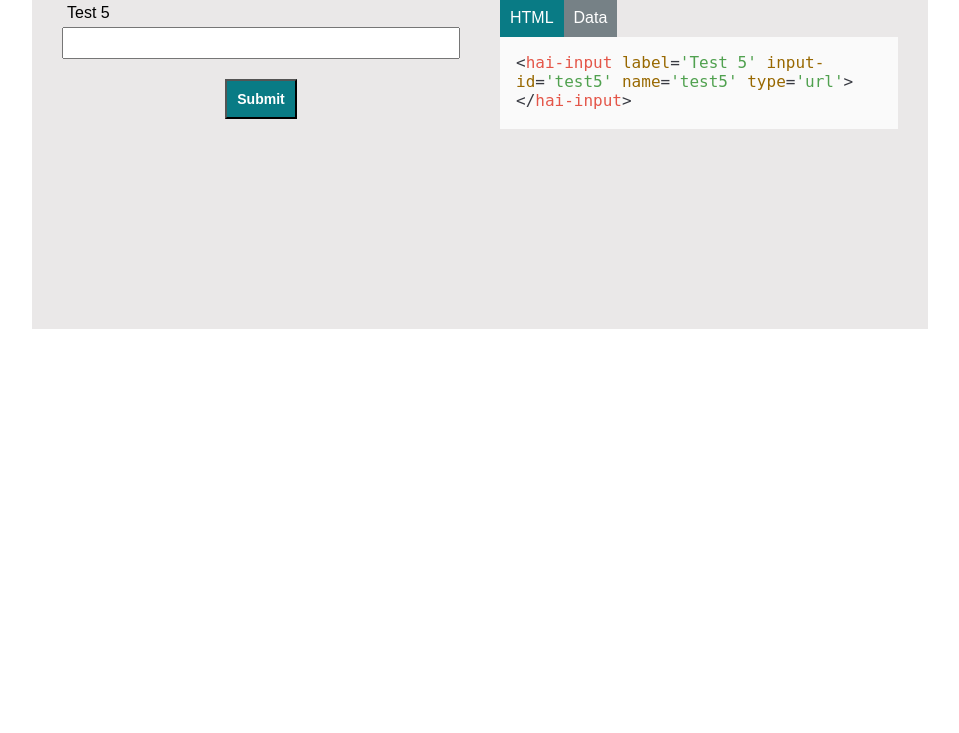
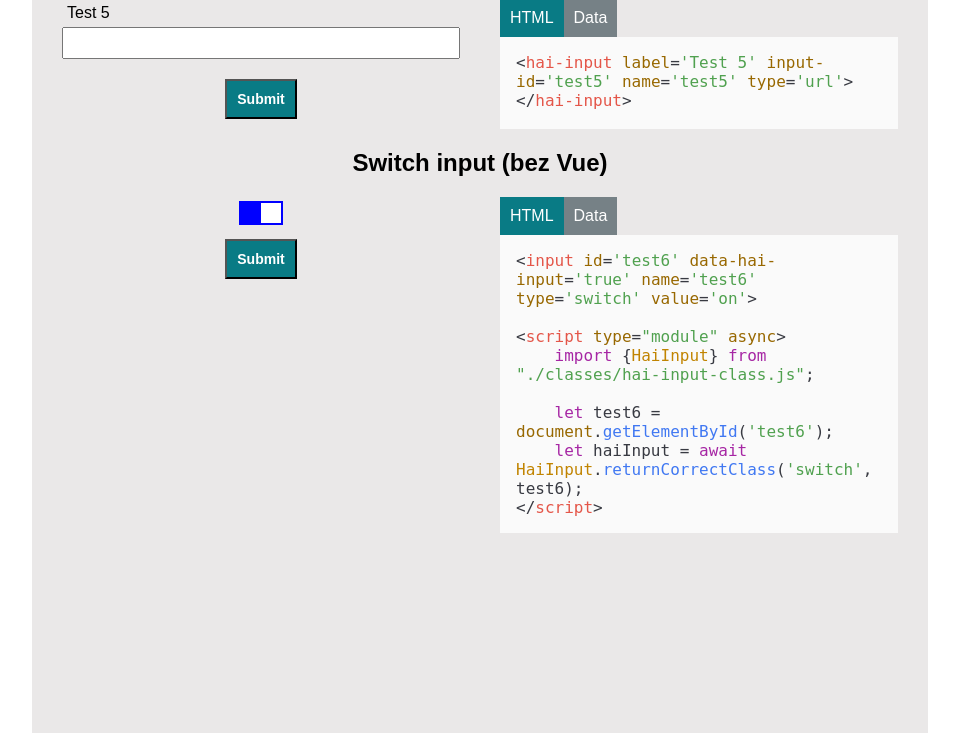
Before and after one commit to safraja/hai-form-vue, a PHP site: page / in a window 1280 px wide. Shown: the part 1573-2306 px from the top of the page, without its empty margins (160-1119 px from the left). Before the commit the page ends 1902 px from the top, so only its background shows below. Run offline with PHP 8.4, Linux system fonts and the light colour scheme; some libraries are stand-ins or nearby versions.

Commit message:
First somehow working version.

```diff
--- a/classes/hai-input-url-class.js
+++ b/classes/hai-input-url-class.js
@@ -250,12 +250,6 @@ class HaiInputUrl extends HaiInputText
         {
             event.target.classList.add('invalid');
             event.target.setCustomValidity(validity.message);
-            //TODO - vyřeš problém u custom elementů.
-            /*
-            this.twin.style.display = 'none';
-            this.twin.type = 'text';
-            this.twin.setCustomValidity(validity.message);
-            */
         }
         else
         {
--- /dev/null
+++ b/code-examples/example-6.html
@@ -0,0 +1,8 @@
+<input id='test6' data-hai-input='true' name='test6' type='switch' value='on'>
+
+<script type="module" async>
+    import {HaiInput} from "./classes/hai-input-class.js";
+
+    let test6 = document.getElementById('test6');
+    let haiInput = await HaiInput.returnCorrectClass('switch', test6);
+</script>
--- a/hai-input-element.js
+++ b/hai-input-element.js
@@ -122,13 +122,25 @@ export default {
             this.haiInput.handleFocusOut(event);
             let validity = this.haiInput.checkValidity();
 
+            let fn = (invalidEvent) =>
+            {
+                this.$refs.input.reportValidity();
+            };
+
             if(validity.success === false)
             {
                 this.$refs.alert.textContent = validity.message;
+                this.haiInput.twin.style.display = 'none';
+                this.haiInput.twin.type = 'text';
+                this.haiInput.twin.setCustomValidity(validity.message);
+                this.haiInput.twin.addEventListener('invalid', fn);
             }
             else
             {
                 this.$refs.alert.textContent = '';
+                this.haiInput.twin.type = 'hidden';
+                this.haiInput.twin.setCustomValidity('');
+                this.haiInput.twin.removeEventListener('invalid', fn);
             }
         },
         handleKeyAction(event)
--- a/index.php
+++ b/index.php
@@ -165,6 +165,36 @@ if(empty($_POST) == false)
                         </div>
                     </section>
                 </article>
+
+                <article class='example-article'>
+                    <h2>Switch input (bez Vue)</h2>
+                    <section class='input-section'>
+                        <form method='post' target='test6-iframe'>
+                            <input id='test6' data-hai-input='true' name='test6' type='text' value='on'>
+                            <input class='submit-test' type='submit'>
+                        </form>
+                    </section>
+                    <section class='code-section'>
+                        <header>
+                            <div class='active' data-code-tab-header='html'>HTML</div>
+                            <div data-code-tab-header='data'>Data</div>
+                        </header>
+                        <div class='active' data-code-tab='html'>
+                            <pre>
+<code class="language-html"><?php echo htmlspecialchars(file_get_contents('./code-examples/example-6.html')); ?></code>
+                            </pre>
+                        </div>
+                        <div data-code-tab='data'>
+                            <iframe name='test6-iframe'></iframe>
+                        </div>
+                    </section>
+                </article>
+                <script type="module" async>
+                    import {HaiInput} from "./classes/hai-input-class.js";
+
+                    let test6 = document.getElementById('test6');
+                    let haiInput = await HaiInput.returnCorrectClass('switch', test6);
+                </script>
             </main>
             <footer id='container-footer'>
 
```
